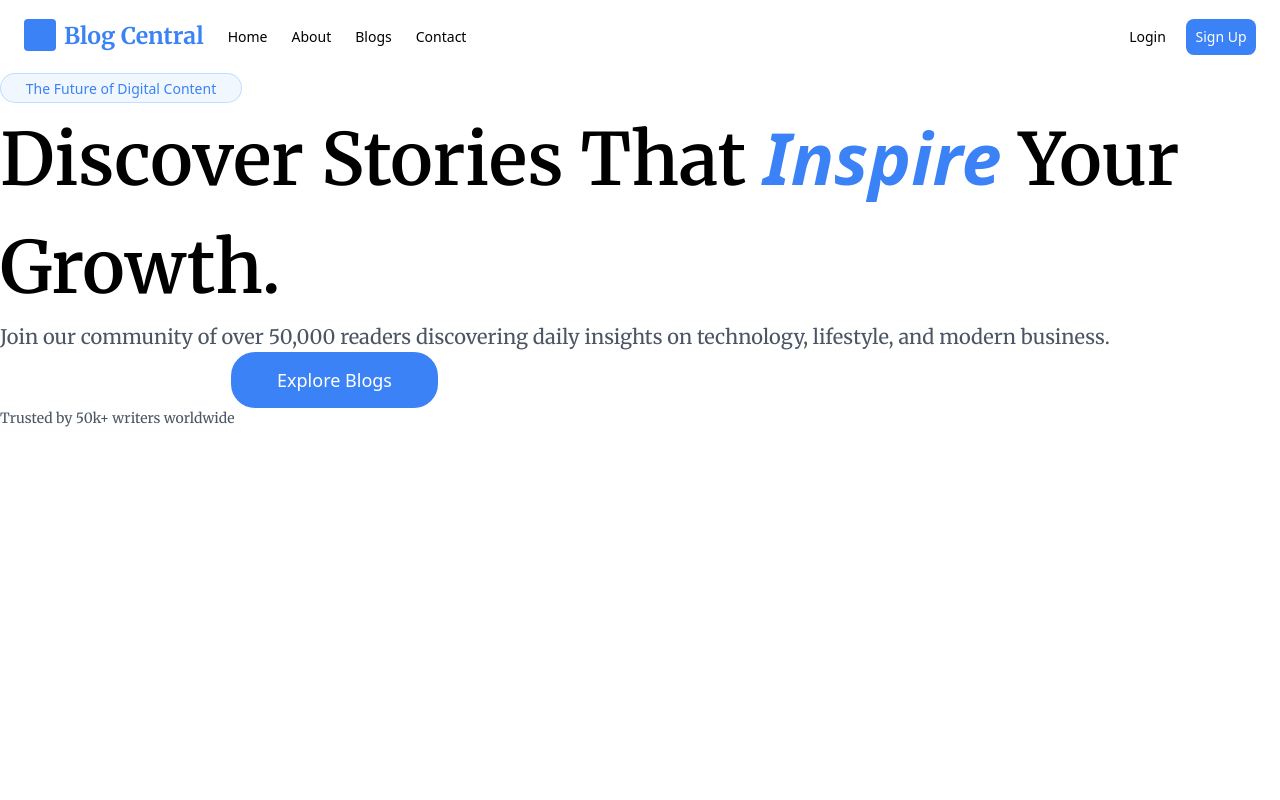
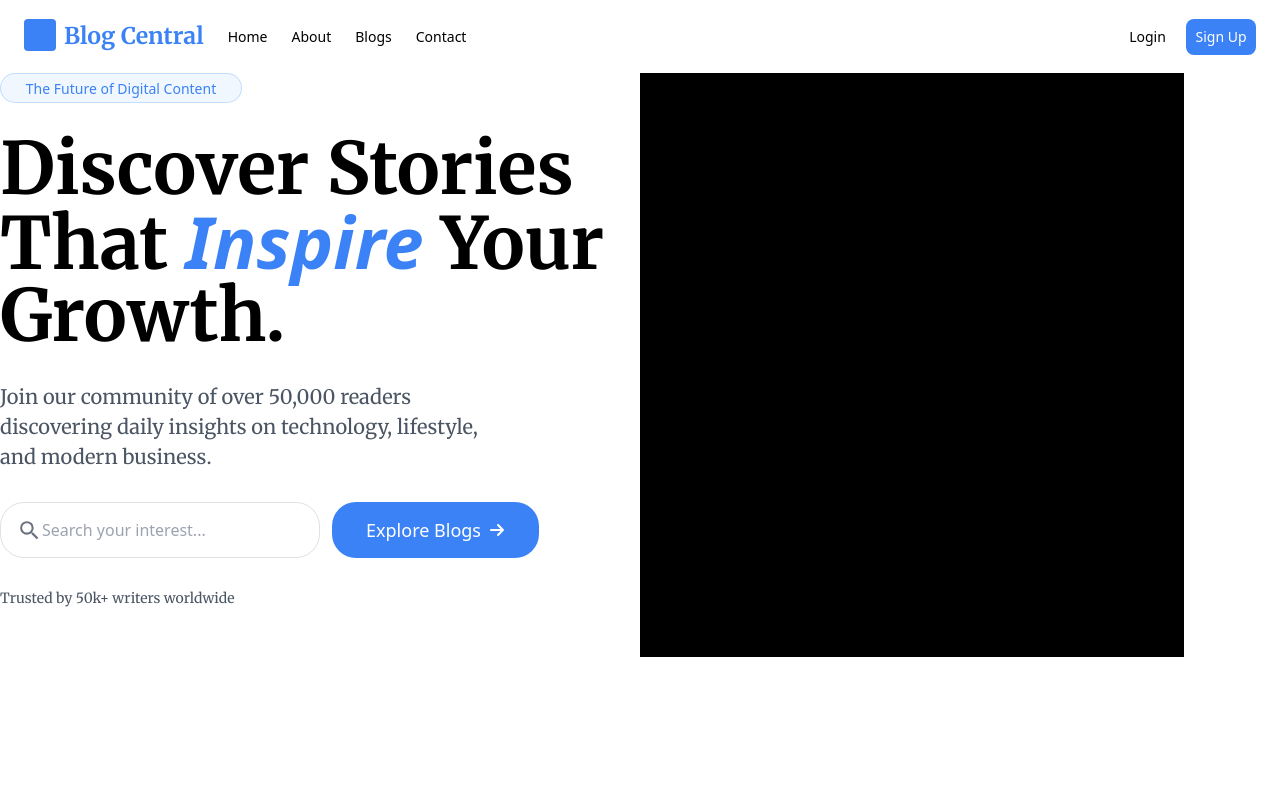
Before and after one commit to MuhammadFaizan144/Blog_website, a React (Vite) app in the folder client/: page / in a window 1280 px wide. Shown: the top 800 px of the page. Built offline with nearby package versions, Linux system fonts and the light colour scheme.

Commit message:
little progress

```diff
--- a/client/src/page/Home.jsx
+++ b/client/src/page/Home.jsx
@@ -1,29 +1,36 @@
 import React from 'react'
 import { NavLink } from 'react-router-dom'
+import { MdSearch } from 'react-icons/md';
+import { FaArrowRight } from "react-icons/fa6";
 
 const Home = () => {
   return (
-    <main>
+    <main className='flex justify-center items-center '>
         {/* hero */}
-      <section className='grid-cols-2 h-screen'>
-        <div className="">
+      <section className='grid grid-cols-2 max-w-[1440px] h-[825px]'>
+        <div className="flex flex-col gap-[30px]">
             <div className="flex justify-center items-center w-[242px] h-[30px] bg-[#F0F7FFFF] rounded-3xl border border-[#067FF933]">
                 <p className='font-sans text-[14px] text-blue-500'>The Future of Digital Content</p>
             </div>
-            <h2 className="text-[72px] font-merriweather font-semibold">
+            <h2 className="text-[72px] font-merriweather font-bold leading-[72px] max-w[545px]">
                 Discover Stories That <span className='text-blue-500 font-sans font-bold italic'>Inspire</span> Your Growth.
             </h2>
-            <p className='text-[20px] font-merriweather text-gray-600'>Join our community of over 50,000 readers discovering daily insights on technology, lifestyle, and modern business.</p>
-            <div className="flex ">
-                <input type="text" />
-                <div className='w-[207px] h-[56px] text-[18px] bg-blue-500 rounded-3xl flex justify-center items-center text-white'>Explore Blogs <img src="" alt="" /></div>
+            <p className='text-[20px] font-merriweather text-gray-600 max-w-[488px]'>Join our community of over 50,000 readers discovering daily insights on technology, lifestyle, and modern business.</p>
+            <div className="flex gap-3">
+                <div className="flex px-4 border border-[#DEE1E6FF] items-center w-[320px] h-[56px] rounded-3xl">
+                  <MdSearch className='text-[25px] text-gray-500'/>
+                  <input className='' type="text" placeholder='Search your interest...'/>
+                </div>
+                <div className='w-[207px] h-[56px] text-[18px] bg-blue-500 rounded-3xl flex justify-center items-center text-white gap-2'>Explore Blogs <FaArrowRight className='text-[16px]'/> </div>
             </div>
             <div className="">
                 <img src="" alt="" />
                 <p className='text-[14px] font-merriweather text-gray-600'>Trusted by 50k+ writers worldwide</p>
             </div>
         </div>
-        <div className=""></div>
+        <div className="">
+          <div className="w-[544px] h-[584px] bg-black"></div>
+        </div>
       </section>
     </main>
   )
```
Also changed, not shown: 1 other file (tests, documents, lock files or other folders).
